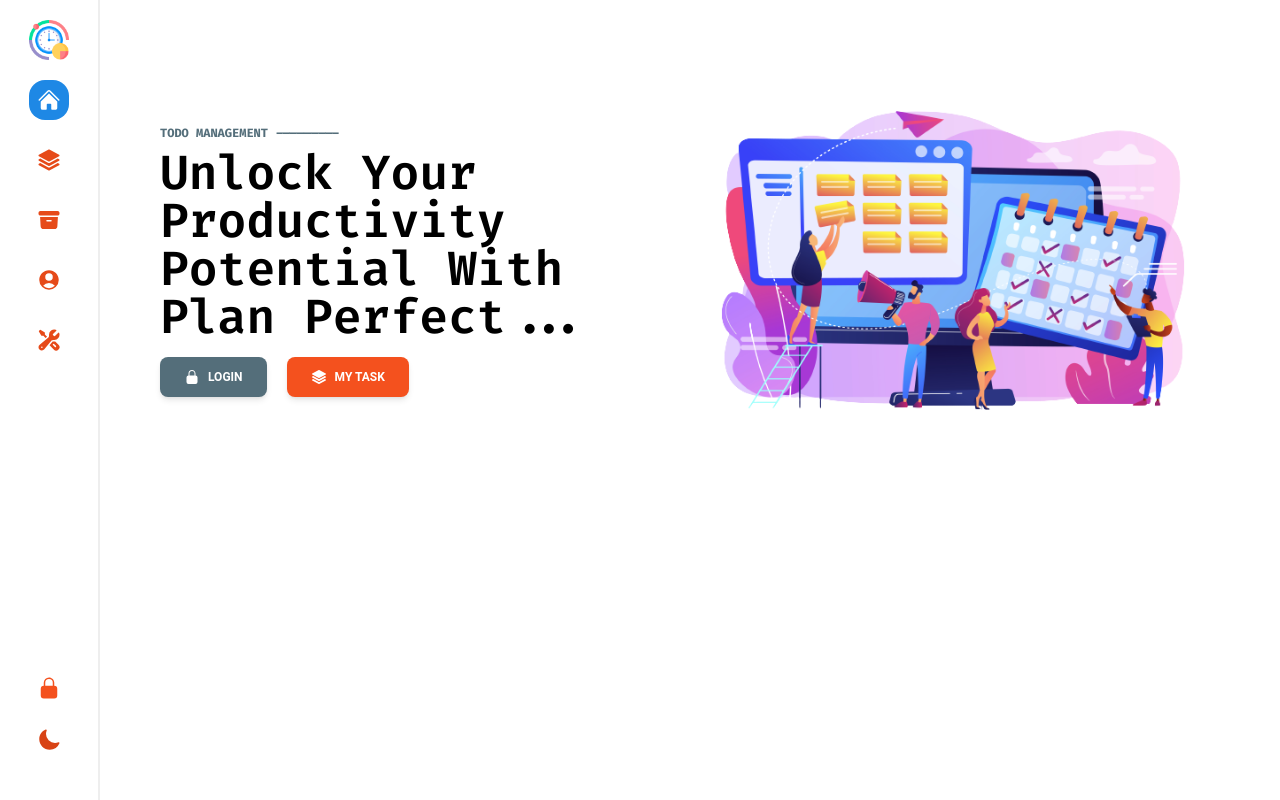
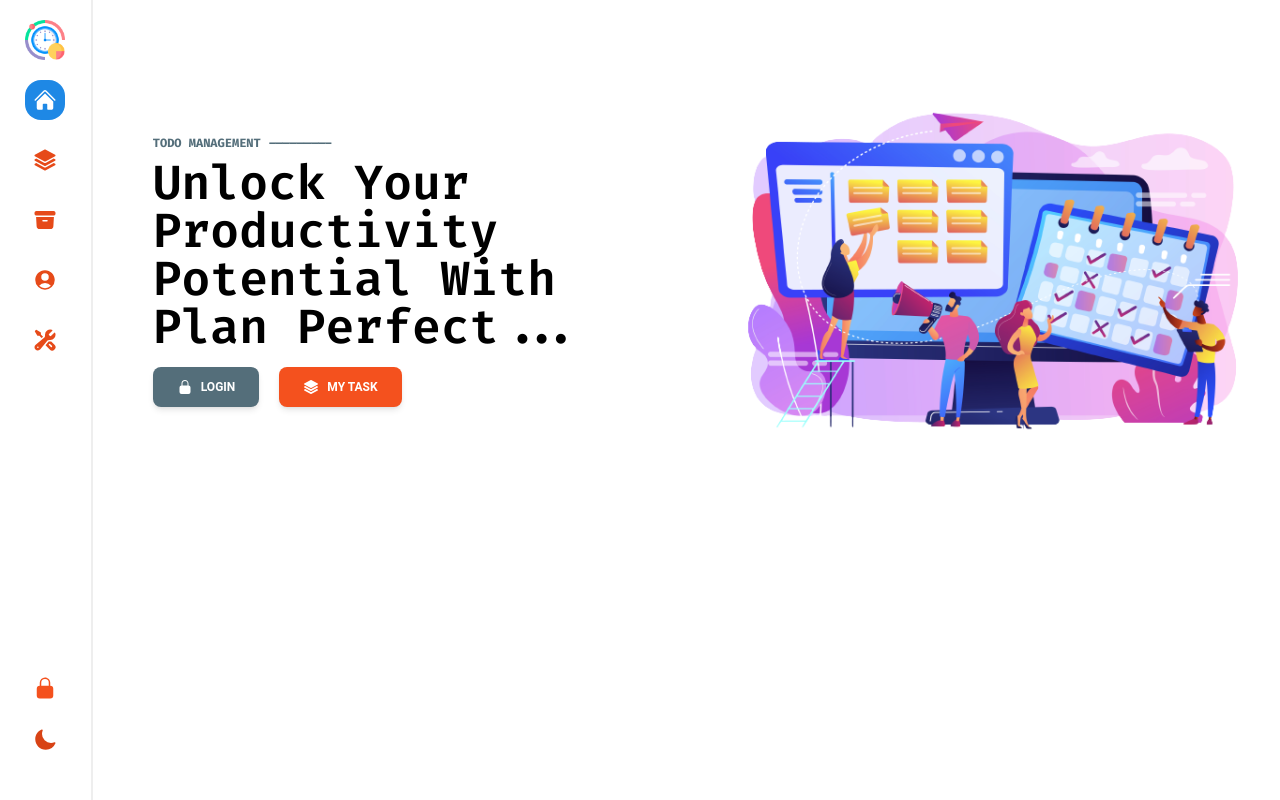
Before and after one commit to mfarhadattari/plan-perfect, a React (Vite) app: page / in a window 1280 px wide. Built offline with nearby package versions, Linux system fonts and the light colour scheme.

Commit message:
width handling

```diff
--- a/src/App.jsx
+++ b/src/App.jsx
@@ -3,11 +3,11 @@
 
 function App() {
   return (
-    <div className="flex max-w-full">
+    <div className="flex w-full">
       <div className="w-[100px]">
         <Sidebar />
       </div>
-      <div className="max-w-full">
+      <div className="w-full">
         <Outlet />
       </div>
     </div>
--- a/src/providers/MainProvider.jsx
+++ b/src/providers/MainProvider.jsx
@@ -16,7 +16,7 @@
 
   return (
     <div
-      className={`font-fira-code max-w-full h-full ${
+      className={`font-fira-code w-full h-full ${
         theme === "dark" ? "bg-black text-white bg-opacity-90" : " bg-white"
       }`}
     >
```
